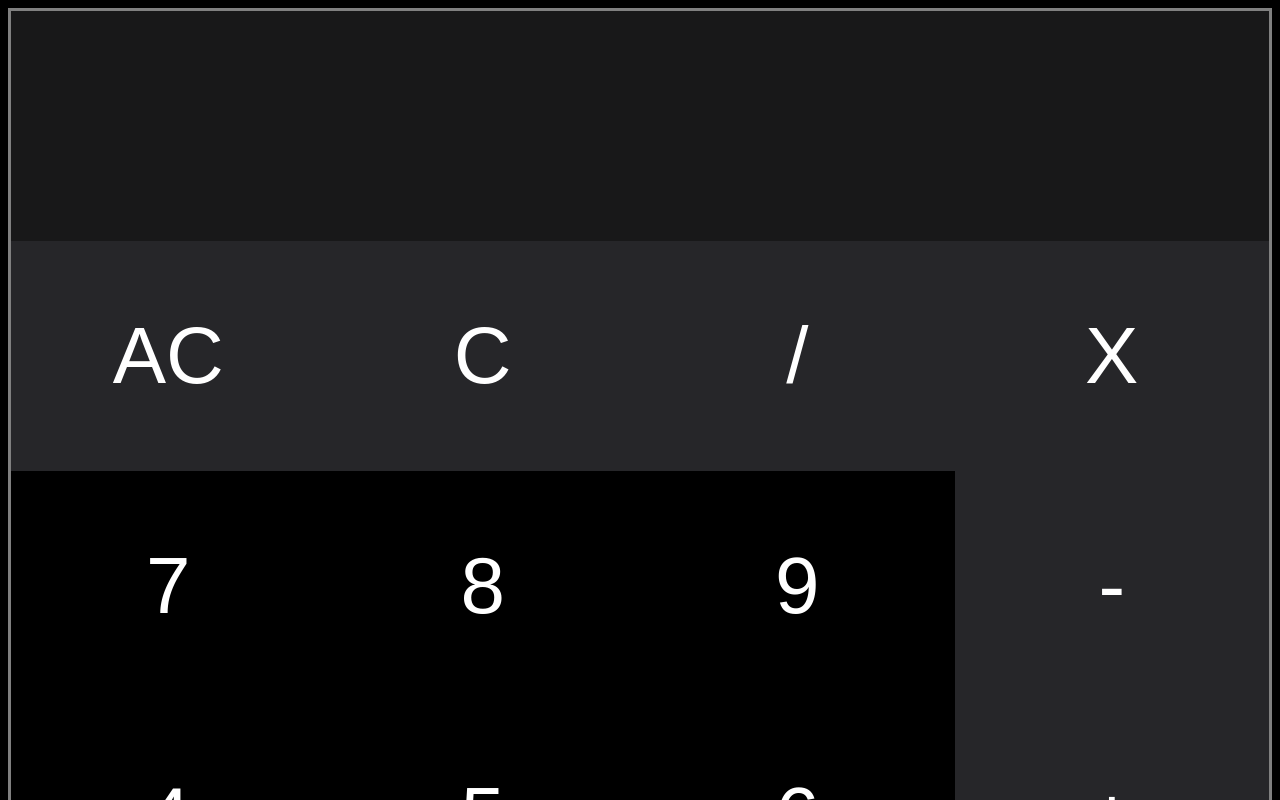
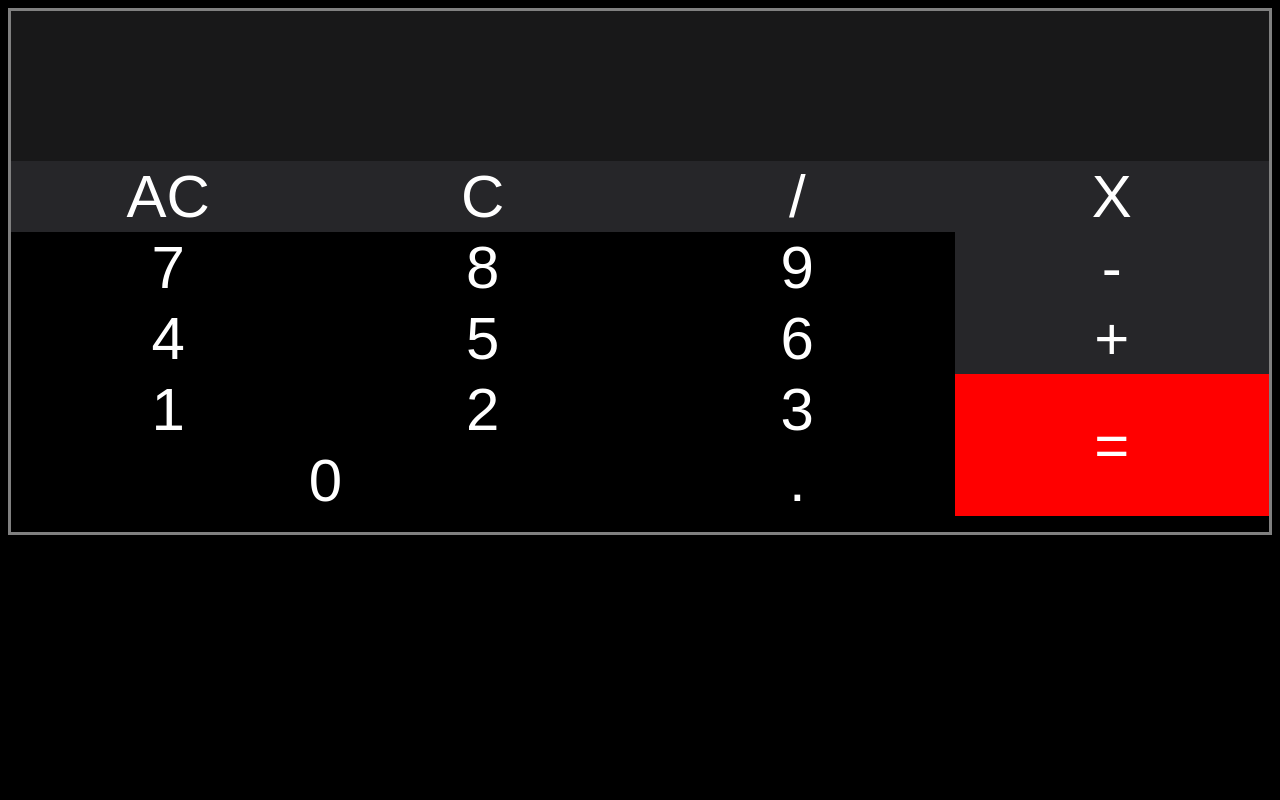
Before and after one commit to ranjith787/op_calculator, a plain HTML site: page index.html in a window 1280 px wide. Shown: the top 800 px of the page. Drawn offline with Linux system fonts and the light colour scheme.

Commit message:
Add files via upload

```diff
--- a/index.html
+++ b/index.html
@@ -50,7 +50,7 @@
             border:0;
             grid-gap: 0;
             grid-template-columns: repeat(4, 1fr);
-            grid-template-rows: repeat(6, 1fr);
+            grid-template-rows: repeat(autfit, 1fr);
             grid-template-areas:
                 "dis    dis     dis     dis"
                 "ac     c       div     mul"
@@ -68,20 +68,20 @@
             color: white;
             text-align: right;
             font-size: 80px;
-            height: 230px;
+            height: 150px;
             flex-direction: column;
             border: 0;
         }
 
         .itemAC {
-            font-size: 80px;
+            font-size: 60px;
             background: #262629;
             color: white;
             border: 0;
         }
 
         .itemC {
-            font-size: 80px;
+            font-size: 60px;
             background: #262629;
             color: white;
             border: 0;
@@ -89,7 +89,7 @@
 
         .item0 {
             grid-column: span 2;
-            font-size: 80px;
+            font-size: 60px;
             background: black;
             color: white;
             border: 0;
@@ -97,105 +97,105 @@
 
         .itemequ {
             grid-row: span 2;
-            font-size: 80px;
+            font-size: 60px;
             background: red;
             color: white;
             border: 0;
         }
 
         .item7 {
-            font-size: 80px;
+            font-size: 60px;
             background: black;
             color: white;
             border: 0;
         }
 
         .item8 {
-            font-size: 80px;
+            font-size: 60px;
             background: black;
             color: white;
             border: 0;
         }
 
         .item9 {
-            font-size: 80px;
+            font-size: 60px;
             background: black;
             color: white;
             border: 0;
         }
 
         .item6 {
-            font-size: 80px;
+            font-size: 60px;
             background: black;
             color: white;
             border: 0;
         }
 
         .item5 {
-            font-size: 80px;
+            font-size: 60px;
             background: black;
             color: white;
             border: 0;
         }
 
         .item4 {
-            font-size: 80px;
+            font-size: 60px;
             background: black;
             color: white;
             border: 0;
         }
 
         .item3 {
-            font-size: 80px;
+            font-size: 60px;
             background: black;
             color: white;
             border: 0;
         }
 
         .item2 {
-            font-size: 80px;
+            font-size: 60px;
             background: black;
             color: white;
             border: 0;
         }
 
         .item1 {
-            font-size: 80px;
+            font-size: 60px;
             background: black;
             color: white;
             border: 0;
         }
 
         .itemdot {
-            font-size: 80px;
+            font-size: 60px;
             background: black;
             color: white;
             border: 0;
         }
 
         .itemx {
-            font-size: 80px;
+            font-size: 60px;
             background: #262629;
             color: white;
             border: 0;
         }
 
         .itemmin {
-            font-size: 80px;
+            font-size: 60px;
             background: #262629;
             color: white;
             border: 0;
         }
 
         .itemplus {
-            font-size: 80px;
+            font-size: 60px;
             background: #262629;
             color: white;
             border: 0;
         }
 
         .itemdiv {
-            font-size: 80px;
+            font-size: 60px;
             background: #262629;
             color: white;
             border: 0;
```
